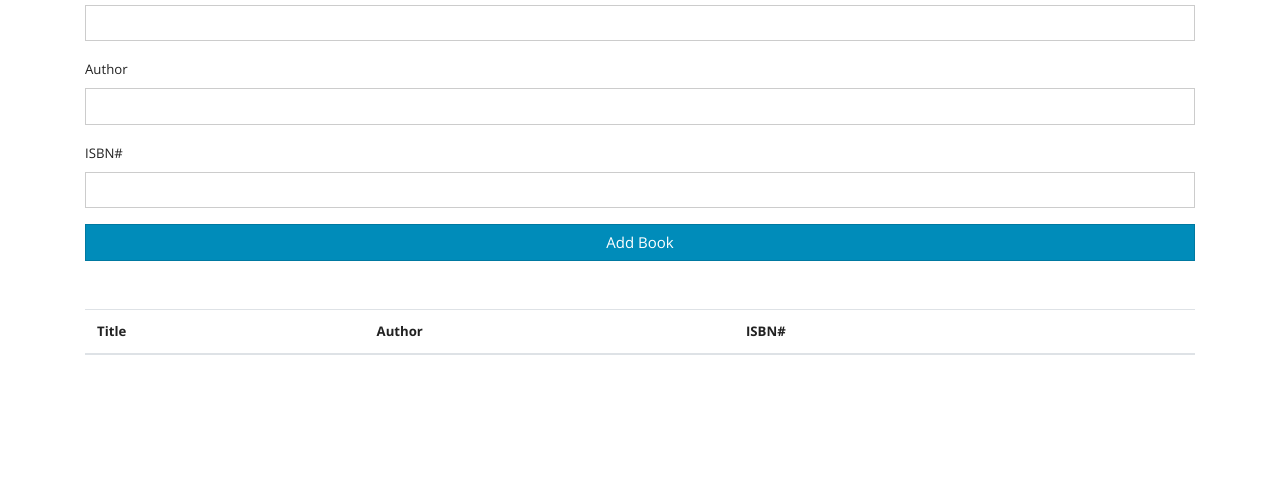
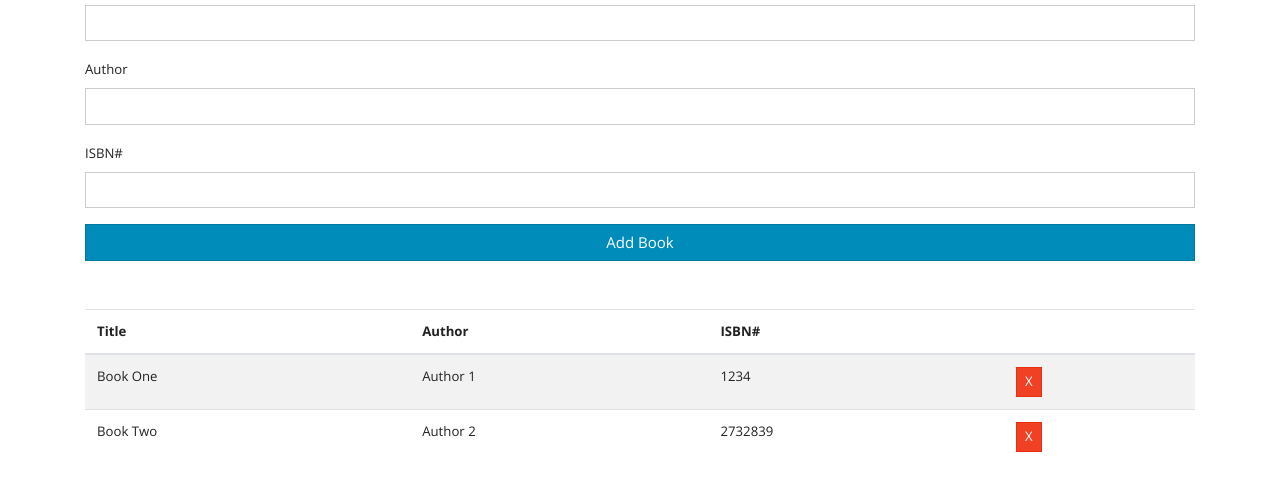
Before and after one commit to pr-olga/booklist-app, a plain HTML site: page index.html in a window 1280 px wide. Shown: the part 125-616 px from the top of the page. Drawn offline with nearby package versions, Linux system fonts and the light colour scheme.

Commit message:
feat: Add class UI

```diff
--- a/app.js
+++ b/app.js
@@ -1,5 +1,4 @@
 // Book Class: Represents a Book
-
 class Book {
     constructor(title, author, isbn) {
         this.title = title;
@@ -9,10 +8,45 @@ class Book {
 }
 
 // UI Class: Handle UI Tasks
+class UI {
+    //we do not want to instantiate
+    static displayBooks() {
+        const StoredBooks = [{
+                title: 'Book One',
+                author: 'Author 1',
+                isbn: '1234'
+            },
+            {
+                title: 'Book Two',
+                author: 'Author 2',
+                isbn: '2732839'
+            }
+        ];
+        const books = StoredBooks;
+
+        books.forEach((book) => UI.addBookToList(book));
+    }
+
+    static addBookToList(book) {
+        const list = document.querySelector('#book-list');
+
+        const row = document.createElement('tr');
+
+        row.innerHTML = `
+        <td>${book.title}</td>
+        <td>${book.author}</td>
+        <td>${book.isbn}</td>
+        <td><a href="#" class="btn btn-danger btn-sm delete">X</a></td>
+        `;
+
+        list.appendChild(row);
+    }
+}
 
 // Store Class: Hanldes Local Storage
 
 // Event: Display Books
+document.addEventListener('DOMContentLoaded', UI.displayBooks);
 
 // Event: Add a Book
 
--- a/index.html
+++ b/index.html
@@ -49,7 +49,7 @@
             </tbody>
         </table>
     </div>
-    <script scr="app.js"></script>
+    <script src="app.js"></script>
 </body>
 
 </html>
```
